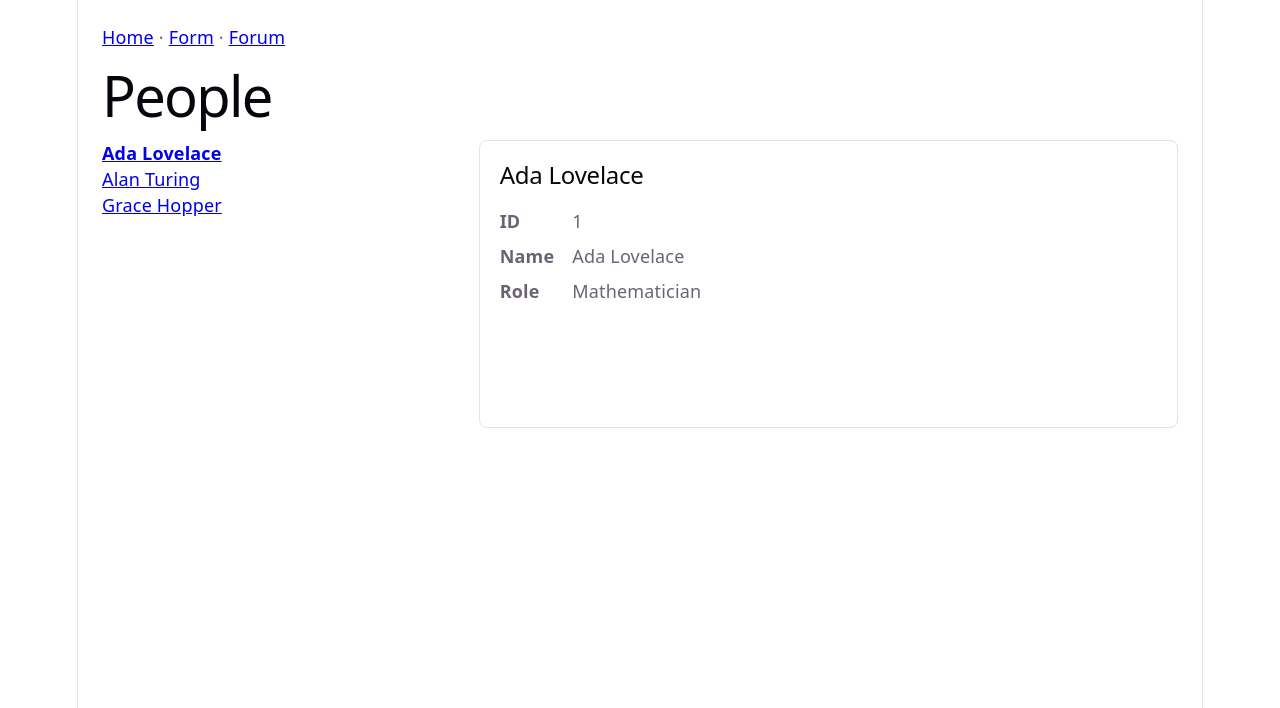
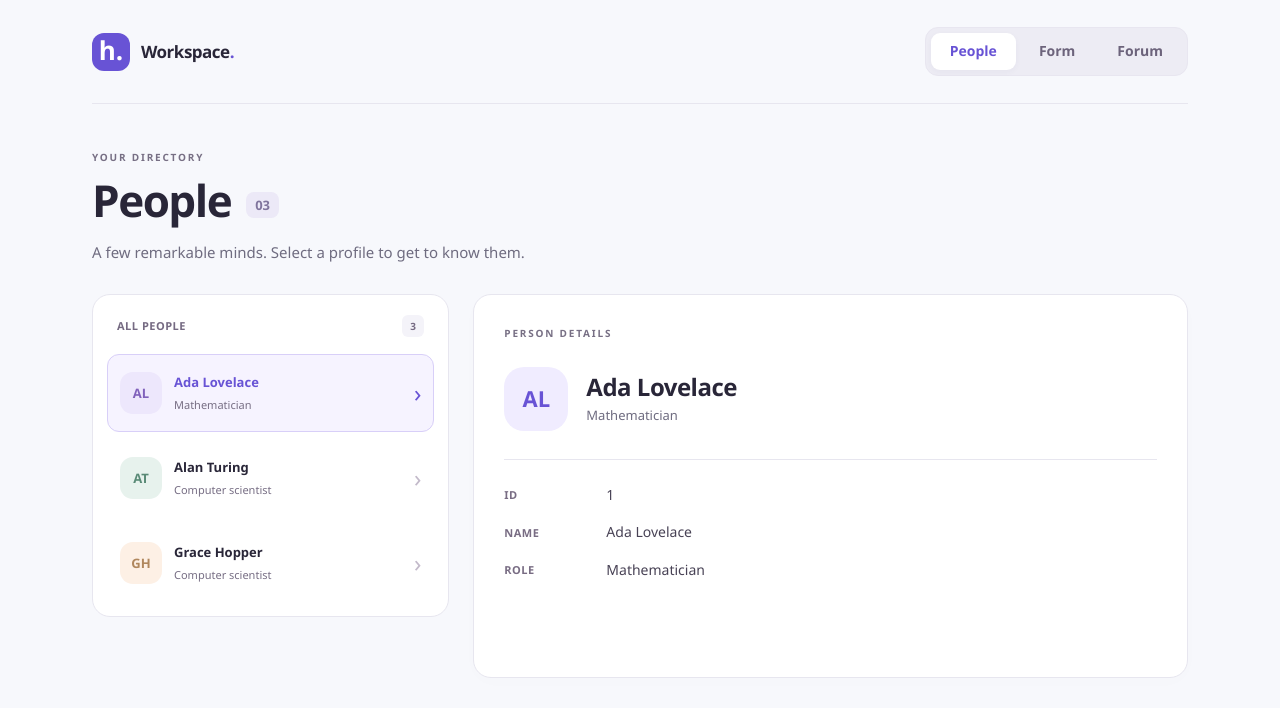
Before and after one commit to ngochuong-money/24520639_Huong, a React (Vite) app in the folder Lab_04_EX/: page /people/1 in a window 1280 px wide. Shown: the top 708 px of the page. Built offline with nearby package versions, Linux system fonts and the light colour scheme.

Commit message:
style: refresh people form and forum interface

```diff
--- a/Lab_04_EX/src/App.css
+++ b/Lab_04_EX/src/App.css
@@ -1,223 +1,59 @@
 .detail-pane {
-  box-sizing: border-box;
-  /* Reserve the same space before and after the lazy route loads. */
-  block-size: 16rem;
+  block-size: 24rem;
+  min-width: 0;
   align-self: start;
   overflow: auto;
-  padding: 20px;
+  padding: 30px;
   border: 1px solid var(--border);
-  border-radius: 8px;
+  border-radius: 18px;
+  background: var(--surface);
+  box-shadow: 0 4px 20px #33294803;
 }
 
-.person-details {
-  display: grid;
-  grid-template-columns: max-content minmax(0, 1fr);
-  gap: 0.5rem 1rem;
+.empty-profile { display: flex; flex-direction: column; justify-content: center; align-items: center; text-align: center; }
+.empty-profile-icon { display: grid; place-items: center; width: 78px; height: 78px; margin-bottom: 23px; color: #8c78d5; background: var(--accent-bg); border: 1px solid #e7e0fc; border-radius: 24px; transform: rotate(-6deg); }
+.empty-profile-icon svg { width: 43px; height: 43px; transform: rotate(6deg); }
+.empty-profile .eyebrow { margin-bottom: 10px; font-size: 9px; letter-spacing: 1.5px; }
+.empty-profile h2 { margin-bottom: 8px; font-size: 23px; }
+.empty-profile > p:not(.eyebrow) { font-size: 14px; }
+.empty-profile-hint { margin-top: 24px; color: #786e82; font-size: 11px; }
+.person-detail > .eyebrow { margin-bottom: 26px; }
+.person-profile { display: grid; grid-template-columns: 64px minmax(0, 1fr); column-gap: 18px; margin-bottom: 28px; }
+.profile-avatar { grid-row: span 2; display: grid; place-items: center; width: 64px; height: 64px; background: var(--accent-bg); color: var(--accent); border-radius: 20px; font-size: 22px; font-weight: 650; }
+.person-profile h2 { align-self: end; margin: 0 0 3px; font-size: 24px; }
+.person-profile p { font-size: 13px; }
+.person-details { display: grid; grid-template-columns: 82px minmax(0, 1fr); gap: 15px 20px; margin: 0; padding-top: 24px; border-top: 1px solid var(--border); }
+.person-details dt { align-self: center; font-size: 11px; font-weight: 650; letter-spacing: 0.5px; text-transform: uppercase; color: #786c83; }
+.person-details dd { margin: 0; color: #484255; font-size: 14px; overflow-wrap: anywhere; }
+.not-found { display: flex; flex-direction: column; justify-content: center; align-items: start; gap: 14px; }
+.not-found h2 { margin: 0; }
+.not-found p { font-size: 14px; }
+.not-found a { font-size: 14px; font-weight: 600; }
+.skeleton { padding-top: 55px; }
+.skeleton-line { display: block; height: 14px; max-width: 85%; margin-block: 22px; border-radius: 6px; background: #efedf6; }
+.skeleton-title { width: 55%; height: 26px; background: #e8e3f4; }
+
+.channel-list { display: flex; flex-wrap: wrap; gap: 8px; width: fit-content; max-width: 100%; margin: 0 0 24px; padding: 6px; list-style: none; border: 1px solid var(--border); border-radius: 15px; background: var(--surface); }
+.channel-list button { padding: 9px 17px; border: 1px solid transparent; border-radius: 10px; color: #756c87; background: transparent; font-size: 13px; font-weight: 600; transition: background 150ms; }
+.channel-list button:hover { background: var(--accent-bg); }
+.channel-list button[aria-pressed="true"] { color: white; background: var(--accent); box-shadow: 0 3px 7px #6853d51c; }
+.forum-messages { min-height: 260px; padding: 28px; border: 1px solid var(--border); border-radius: 18px; background: var(--surface); }
+.forum-messages h2 { display: flex; flex-wrap: wrap; align-items: center; gap: 12px; margin: 0 0 28px; font-size: 18px; }
+.channel-tag { padding: 3px 10px; border-radius: 6px; color: var(--accent); background: var(--accent-bg); font-size: 11px; font-weight: 500; letter-spacing: 0; }
+.forum-messages dl { margin: 0; }
+.forum-messages dt { display: flex; align-items: center; gap: 9px; color: var(--text-h); font-size: 14px; font-weight: 650; }
+.forum-messages dt::before { content: ''; width: 7px; height: 7px; border-radius: 50%; background: #9f8de4; }
+.forum-messages dd { margin: 7px 0 22px 16px; padding-bottom: 22px; border-bottom: 1px solid var(--border); overflow-wrap: anywhere; font-size: 14px; }
+.forum-messages dd:last-child { margin-bottom: 0; padding-bottom: 0; border: 0; }
+.forum-messages > p { font-size: 14px; }
+.forum-messages [role="alert"] { margin-bottom: 16px; padding: 12px; border-radius: 8px; color: #aa4055; background: #fff2f4; overflow-wrap: anywhere; }
+
+@media (max-width: 640px) {
+  .detail-pane { padding: 24px; }
+  .person-profile { grid-template-columns: 52px minmax(0, 1fr); column-gap: 13px; }
+  .profile-avatar { width: 52px; height: 52px; border-radius: 16px; font-size: 18px; }
+  .person-profile h2 { font-size: 21px; }
+  .person-details { grid-template-columns: 64px minmax(0, 1fr); gap: 15px; }
+  .forum-messages { padding: 22px; }
+  .channel-list button { padding: 9px 12px; }
 }
-
-.person-details dt {
-  font-weight: 700;
-}
-
-.person-details dd {
-  margin: 0;
-  overflow-wrap: anywhere;
-}
-
-.skeleton-line {
-  display: block;
-  height: 1rem;
-  margin-block: 0.75rem;
-  border-radius: 4px;
-  background: var(--border);
-}
-
-.skeleton-title {
-  width: 40%;
-  height: 1.5rem;
-}
-
-.counter {
-  font-size: 16px;
-  padding: 5px 10px;
-  border-radius: 5px;
-  color: var(--accent);
-  background: var(--accent-bg);
-  border: 2px solid transparent;
-  transition: border-color 0.3s;
-  margin-bottom: 24px;
-
-  &:hover {
-    border-color: var(--accent-border);
-  }
-  &:focus-visible {
-    outline: 2px solid var(--accent);
-    outline-offset: 2px;
-  }
-}
-
-.hero {
-  position: relative;
-
-  .base,
-  .framework,
-  .vite {
-    inset-inline: 0;
-    margin: 0 auto;
-  }
-
-  .base {
-    width: 170px;
-    position: relative;
-    z-index: 0;
-  }
-
-  .framework,
-  .vite {
-    position: absolute;
-  }
-
-  .framework {
-    z-index: 1;
-    top: 34px;
-    height: 28px;
-    transform: perspective(2000px) rotateZ(300deg) rotateX(44deg) rotateY(39deg)
-      scale(1.4);
-  }
-
-  .vite {
-    z-index: 0;
-    top: 107px;
-    height: 26px;
-    width: auto;
-    transform: perspective(2000px) rotateZ(300deg) rotateX(40deg) rotateY(39deg)
-      scale(0.8);
-  }
-}
-
-#center {
-  display: flex;
-  flex-direction: column;
-  gap: 25px;
-  place-content: center;
-  place-items: center;
-  flex-grow: 1;
-
-  @media (max-width: 1024px) {
-    padding: 32px 20px 24px;
-    gap: 18px;
-  }
-}
-
-#next-steps {
-  display: flex;
-  border-top: 1px solid var(--border);
-  text-align: left;
-
-  & > div {
-    flex: 1 1 0;
-    padding: 32px;
-    @media (max-width: 1024px) {
-      padding: 24px 20px;
-    }
-  }
-
-  .icon {
-    margin-bottom: 16px;
-    width: 22px;
-    height: 22px;
-  }
-
-  @media (max-width: 1024px) {
-    flex-direction: column;
-    text-align: center;
-  }
-}
-
-#docs {
-  border-right: 1px solid var(--border);
-
-  @media (max-width: 1024px) {
-    border-right: none;
-    border-bottom: 1px solid var(--border);
-  }
-}
-
-#next-steps ul {
-  list-style: none;
-  padding: 0;
-  display: flex;
-  gap: 8px;
-  margin: 32px 0 0;
-
-  .logo {
-    height: 18px;
-  }
-
-  a {
-    color: var(--text-h);
-    font-size: 16px;
-    border-radius: 6px;
-    background: var(--social-bg);
-    display: flex;
-    padding: 6px 12px;
-    align-items: center;
-    gap: 8px;
-    text-decoration: none;
-    transition: box-shadow 0.3s;
-
-    &:hover {
-      box-shadow: var(--shadow);
-    }
-    .button-icon {
-      height: 18px;
-      width: 18px;
-    }
-  }
-
-  @media (max-width: 1024px) {
-    margin-top: 20px;
-    flex-wrap: wrap;
-    justify-content: center;
-
-    li {
-      flex: 1 1 calc(50% - 8px);
-    }
-
-    a {
-      width: 100%;
-      justify-content: center;
-      box-sizing: border-box;
-    }
-  }
-}
-
-#spacer {
-  height: 88px;
-  border-top: 1px solid var(--border);
-  @media (max-width: 1024px) {
-    height: 48px;
-  }
-}
-
-.ticks {
-  position: relative;
-  width: 100%;
-
-  &::before,
-  &::after {
-    content: '';
-    position: absolute;
-    top: -4.5px;
-    border: 5px solid transparent;
-  }
-
-  &::before {
-    left: 0;
-    border-left-color: var(--border);
-  }
-  &::after {
-    right: 0;
-    border-right-color: var(--border);
-  }
-}
--- a/Lab_04_EX/src/App.jsx
+++ b/Lab_04_EX/src/App.jsx
@@ -4,6 +4,7 @@ import PeopleLayout from './PeopleLayout.jsx';
 import Skeleton from './Skeleton.jsx';
 import SimpleForm from './SimpleForm.jsx';
 import ForumPage from './ForumPage.jsx';
+import PeopleEmptyState from './PeopleEmptyState.jsx';
 import './App.css';
 
 const PersonDetail = lazy(() => import('./PersonDetail'));
@@ -17,7 +18,7 @@ export default function App() {
       <Route path="people" element={<PeopleLayout />}>
         <Route
           index
-          element={<p className="detail-pane">Select a person to view their details.</p>}
+          element={<PeopleEmptyState />}
         />
         <Route
           path=":id"
--- /dev/null
+++ b/Lab_04_EX/src/AppNav.jsx
@@ -0,0 +1,23 @@
+import { Link, NavLink } from 'react-router';
+
+export default function AppNav() {
+  return (
+    <header className="app-header">
+      <Link to="/people" className="brand" aria-label="Workspace home">
+        <span className="brand-mark" aria-hidden="true">h.</span>
+        <span className="brand-name">Workspace<span className="brand-dot">.</span></span>
+      </Link>
+      <nav className="app-nav" aria-label="Main navigation">
+        {['people', 'form', 'forum'].map((page) => (
+          <NavLink
+            key={page}
+            to={`/${page}`}
+            className={({ isActive }) => isActive ? 'active' : undefined}
+          >
+            {page[0].toUpperCase() + page.slice(1)}
+          </NavLink>
+        ))}
+      </nav>
+    </header>
+  );
+}
--- a/Lab_04_EX/src/ForumPage.jsx
+++ b/Lab_04_EX/src/ForumPage.jsx
@@ -1,5 +1,6 @@
 import { useState, useId, Fragment } from 'react';
 import { useForumMessages } from './useForumMessages';
+import AppNav from './AppNav.jsx';
 
 const CHANNELS = ['nasa', 'esports-tribunal', 'notNasa'];
 
@@ -9,8 +10,13 @@ export default function ForumPage() {
   const headingId = useId();
 
   return (
-    <section aria-labelledby={headingId}>
-      <h1 id={headingId}>Forum</h1>
+    <main className="page-shell forum-page" aria-labelledby={headingId}>
+      <AppNav />
+      <header className="page-heading">
+        <p className="eyebrow">ROOM FOR CONVERSATION</p>
+        <h1 id={headingId}>Forum</h1>
+        <p>Pick a channel and catch up with the conversation.</p>
+      </header>
 
       <nav aria-label="Channels">
         <ul className="channel-list">
@@ -28,7 +34,8 @@ export default function ForumPage() {
         </ul>
       </nav>
 
-      <section aria-live="polite" aria-label={`Messages in ${channelId}`}>
+      <section className="forum-messages" aria-live="polite" aria-label={`Messages in ${channelId}`}>
+        <h2>Messages <span className="channel-tag">{channelId}</span></h2>
         {error && <p role="alert">Could not load messages: {error}</p>}
         {msgs.length === 0 && !error ? (
           <p>No messages yet.</p>
@@ -43,6 +50,6 @@ export default function ForumPage() {
           </dl>
         )}
       </section>
-    </section>
+    </main>
   );
 }
--- a/Lab_04_EX/src/PeopleLayout.css
+++ b/Lab_04_EX/src/PeopleLayout.css
@@ -1,33 +1,23 @@
-.people-page {
-  padding: 24px;
-  text-align: left;
-}
-
-.people-layout {
-  display: grid;
-  grid-template-columns: minmax(280px, 1fr) 2fr;
-  gap: 1.5rem;
-  align-items: start;
-}
-
-.people-layout > * {
-  min-width: 0;
-  overflow-wrap: anywhere;
-}
-
-.people-list {
-  list-style: none;
-  margin: 0;
-  padding: 0;
-}
-
-.people-list a.active,
-.people-list a[aria-current="page"] {
-  font-weight: 700;
-}
+.people-layout { display: grid; grid-template-columns: minmax(280px, 1fr) 2fr; gap: 24px; align-items: start; }
+.people-layout > * { min-width: 0; overflow-wrap: anywhere; }
+.directory-panel { padding: 20px 14px 14px; border: 1px solid var(--border); border-radius: 18px; background: var(--surface); }
+.directory-heading { display: flex; justify-content: space-between; align-items: center; margin: 0 10px 17px; color: #756a82; font-size: 11px; font-weight: 650; letter-spacing: 0.5px; text-transform: uppercase; }
+.directory-heading span { display: grid; place-items: center; min-width: 22px; height: 22px; border-radius: 6px; background: var(--surface-muted); color: #766b83; font-size: 10px; }
+.people-list { display: grid; gap: 7px; list-style: none; margin: 0; padding: 0; }
+.people-list a { display: flex; align-items: center; gap: 12px; min-height: 78px; padding: 14px 12px; border: 1px solid transparent; border-radius: 12px; color: var(--text-h); text-decoration: none; transition: border-color 150ms, background 150ms; }
+.people-list a:hover { background: #f7f5fc; }
+.people-list a.active { background: #f6f3ff; border-color: var(--accent-border); }
+.person-avatar { display: grid; flex-shrink: 0; place-items: center; width: 42px; height: 42px; border-radius: 13px; background: #ede7fc; color: #8061bb; font-size: 13px; font-weight: 650; }
+.people-list li:nth-child(2) .person-avatar { background: #e7f2ed; color: #598a76; }
+.people-list li:nth-child(3) .person-avatar { background: #fdf0e5; color: #b0875d; }
+.person-summary { display: flex; flex: 1; min-width: 0; flex-direction: column; gap: 3px; }
+.person-summary strong { font-size: 13px; font-weight: 600; }
+.person-summary > span { color: #776e84; font-size: 11px; }
+.person-arrow { color: #c3baca; font-size: 24px; font-weight: 300; line-height: 1; }
+.people-list a.active .person-summary strong, .people-list a.active .person-arrow { color: var(--accent); }
 
 @media (max-width: 640px) {
-  .people-layout {
-    grid-template-columns: 1fr;
-  }
+  .people-layout { grid-template-columns: 1fr; gap: 18px; }
+  .directory-panel { padding: 18px 12px 12px; }
+  .people-list a { min-height: 69px; padding: 11px 12px; }
 }
--- a/Lab_04_EX/src/PeopleLayout.jsx
+++ b/Lab_04_EX/src/PeopleLayout.jsx
@@ -1,22 +1,20 @@
-import { Link, NavLink, Outlet } from 'react-router';
+import { NavLink, Outlet } from 'react-router';
 import { people } from './data/people.js';
+import AppNav from './AppNav.jsx';
 import './PeopleLayout.css';
 
 export default function PeopleLayout() {
   return (
-    <main className="people-page">
-      <Link to="/">Home</Link>
-      {' · '}
-      <NavLink to="/form" className={({ isActive }) => isActive ? 'active' : undefined}>
-        Form
-      </NavLink>
-      {' · '}
-      <NavLink to="/forum" className={({ isActive }) => isActive ? 'active' : undefined}>
-        Forum
-      </NavLink>
-      <h1>People</h1>
+    <main className="page-shell people-page">
+      <AppNav />
+      <header className="page-heading">
+        <p className="eyebrow">YOUR DIRECTORY</p>
+        <h1>People<span className="heading-count">{String(people.length).padStart(2, '0')}</span></h1>
+        <p>A few remarkable minds. Select a profile to get to know them.</p>
+      </header>
       <section className="people-layout" aria-label="People directory">
-        <nav aria-label="People directory">
+        <nav className="directory-panel" aria-label="People directory">
+          <h2 className="directory-heading">All people <span>{people.length}</span></h2>
           <ul className="people-list">
             {people.map((person) => (
               <li key={person.id}>
@@ -24,7 +22,14 @@ export default function PeopleLayout() {
                   to={person.id}
                   className={({ isActive }) => isActive ? 'active' : undefined}
                 >
-                  {person.name}
+                  <span className="person-avatar" aria-hidden="true">
+                    {person.name.split(' ').map((part) => part[0]).slice(0, 2).join('')}
+                  </span>
+                  <span className="person-summary">
+                    <strong>{person.name}</strong>
+                    <span>{person.role}</span>
+                  </span>
+                  <span className="person-arrow" aria-hidden="true">›</span>
                 </NavLink>
               </li>
             ))}
--- a/Lab_04_EX/src/PersonDetail.jsx
+++ b/Lab_04_EX/src/PersonDetail.jsx
@@ -12,7 +12,14 @@ export default function PersonDetail() {
 
   return (
     <section className="detail-pane person-detail" aria-labelledby="person-heading">
-      <h2 id="person-heading">{person.name}</h2>
+      <p className="eyebrow">PERSON DETAILS</p>
+      <header className="person-profile">
+        <span className="profile-avatar" aria-hidden="true">
+          {person.name.split(' ').map((part) => part[0]).slice(0, 2).join('')}
+        </span>
+        <h2 id="person-heading">{person.name}</h2>
+        <p>{person.role}</p>
+      </header>
       <dl className="person-details">
         <dt>ID</dt>
         <dd>{person.id}</dd>
--- a/Lab_04_EX/src/index.css
+++ b/Lab_04_EX/src/index.css
@@ -1,111 +1,61 @@
 :root {
-  --text: #6b6375;
-  --text-h: #08060d;
-  --bg: #fff;
-  --border: #e5e4e7;
-  --code-bg: #f4f3ec;
-  --accent: #aa3bff;
-  --accent-bg: rgba(170, 59, 255, 0.1);
-  --accent-border: rgba(170, 59, 255, 0.5);
-  --social-bg: rgba(244, 243, 236, 0.5);
-  --shadow:
-    rgba(0, 0, 0, 0.1) 0 10px 15px -3px, rgba(0, 0, 0, 0.05) 0 4px 6px -2px;
-
-  --sans: system-ui, 'Segoe UI', Roboto, sans-serif;
-  --heading: system-ui, 'Segoe UI', Roboto, sans-serif;
-  --mono: ui-monospace, Consolas, monospace;
-
-  font: 18px/145% var(--sans);
-  letter-spacing: 0.18px;
-  color-scheme: light dark;
+  --text: #6f6c80;
+  --text-h: #292638;
+  --bg: #f7f8fc;
+  --surface: #ffffff;
+  --surface-muted: #f4f3f9;
+  --border: #e7e6ef;
+  --accent: #6853d5;
+  --accent-bg: #f0ecff;
+  --accent-border: #d8cff8;
+  --code-bg: #f4f3f9;
+  --sans: 'Segoe UI', system-ui, -apple-system, sans-serif;
+  --mono: 'Cascadia Code', Consolas, monospace;
+  font: 16px/1.6 var(--sans);
   color: var(--text);
   background: var(--bg);
+  color-scheme: light;
   font-synthesis: none;
   text-rendering: optimizeLegibility;
   -webkit-font-smoothing: antialiased;
-  -moz-osx-font-smoothing: grayscale;
-
-  @media (max-width: 1024px) {
-    font-size: 16px;
-  }
 }
 
-@media (prefers-color-scheme: dark) {
-  :root {
-    --text: #9ca3af;
-    --text-h: #f3f4f6;
-    --bg: #16171d;
-    --border: #2e303a;
-    --code-bg: #1f2028;
-    --accent: #c084fc;
-    --accent-bg: rgba(192, 132, 252, 0.15);
-    --accent-border: rgba(192, 132, 252, 0.5);
-    --social-bg: rgba(47, 48, 58, 0.5);
-    --shadow:
-      rgba(0, 0, 0, 0.4) 0 10px 15px -3px, rgba(0, 0, 0, 0.25) 0 4px 6px -2px;
-  }
+* { box-sizing: border-box; }
+body { margin: 0; min-width: 320px; }
+#root { min-height: 100svh; }
+a { color: var(--accent); text-underline-offset: 4px; }
+button, input { font: inherit; }
+button { cursor: pointer; }
+button:disabled { cursor: not-allowed; }
+button, a, input { -webkit-tap-highlight-color: transparent; }
+:focus-visible { outline: 3px solid #b6a7f3; outline-offset: 4px; }
+h1, h2, h3 { color: var(--text-h); line-height: 1.25; }
+h1 { margin: 8px 0 12px; font-size: clamp(2rem, 4vw, 2.75rem); font-weight: 650; letter-spacing: -1.5px; }
+h2 { margin: 0 0 12px; font-size: 1.4rem; font-weight: 650; letter-spacing: -0.5px; }
+p { margin: 0; }
+code { font-family: var(--mono); font-size: 0.875rem; }
 
-  #social .button-icon {
-    filter: invert(1) brightness(2);
-  }
+.page-shell { width: 100%; max-width: 1160px; margin: 0 auto; padding: 0 32px 64px; }
+.app-header { display: flex; justify-content: space-between; align-items: center; gap: 24px; min-height: 104px; border-bottom: 1px solid var(--border); }
+.brand { display: inline-flex; align-items: center; gap: 11px; color: var(--text-h); text-decoration: none; }
+.brand-mark { display: grid; place-items: center; width: 38px; height: 38px; border-radius: 12px; background: var(--accent); color: white; font-size: 26px; font-weight: 750; line-height: 1; padding-bottom: 4px; }
+.brand-name { font-size: 17px; font-weight: 650; letter-spacing: -0.5px; }
+.brand-dot { color: var(--accent); }
+.app-nav { display: flex; gap: 4px; padding: 5px; background: #edecf4; border: 1px solid #e8e6f0; border-radius: 13px; }
+.app-nav a { padding: 7px 19px; border-radius: 9px; color: #6c637b; text-decoration: none; font-size: 14px; font-weight: 600; transition: color 150ms, background 150ms; }
+.app-nav a:hover { color: var(--accent); }
+.app-nav a.active { color: var(--accent); background: white; box-shadow: 0 2px 6px #3527600a; }
+.page-heading { margin: 45px 0 30px; }
+.eyebrow { color: #776f84; font-size: 10px; font-weight: 700; letter-spacing: 1.8px; }
+.page-heading > p:last-child { font-size: 15px; }
+.heading-count { display: inline-block; margin-left: 15px; padding: 5px 9px; border-radius: 8px; background: #ece9f7; color: #80759d; font-size: 13px; font-weight: 600; letter-spacing: 0; vertical-align: middle; }
+
+@media (max-width: 640px) {
+  .page-shell { padding: 0 18px 36px; }
+  .app-header { min-height: 86px; gap: 12px; }
+  .app-nav a { padding: 7px 13px; }
+  .page-heading { margin: 30px 0 24px; }
+  .page-heading > p:last-child { font-size: 14px; }
 }
-
-body {
-  margin: 0;
-}
-
-#root {
-  width: 1126px;
-  max-width: 100%;
-  margin: 0 auto;
-  text-align: center;
-  border-inline: 1px solid var(--border);
-  min-height: 100svh;
-  display: flex;
-  flex-direction: column;
-  box-sizing: border-box;
-}
-
-h1,
-h2 {
-  font-family: var(--heading);
-  font-weight: 500;
-  color: var(--text-h);
-}
-
-h1 {
-  font-size: 56px;
-  letter-spacing: -1.68px;
-  margin: 32px 0;
-  @media (max-width: 1024px) {
-    font-size: 36px;
-    margin: 20px 0;
-  }
-}
-h2 {
-  font-size: 24px;
-  line-height: 118%;
-  letter-spacing: -0.24px;
-  margin: 0 0 8px;
-  @media (max-width: 1024px) {
-    font-size: 20px;
-  }
-}
-p {
-  margin: 0;
-}
-
-code,
-.counter {
-  font-family: var(--mono);
-  display: inline-flex;
-  border-radius: 4px;
-  color: var(--text-h);
-}
-
-code {
-  font-size: 15px;
-  line-height: 135%;
-  padding: 4px 8px;
-  background: var(--code-bg);
-}
+@media (max-width: 420px) { .brand-name { display: none; } }
+@media (prefers-reduced-motion: reduce) { *, *::before, *::after { transition: none !important; animation: none !important; } }
```
Also changed, not shown: Lab_04_EX/src/PeopleEmptyState.jsx (added, +16 -0 lines), Lab_04_EX/src/SimpleForm.css (+21 -54 lines), Lab_04_EX/src/SimpleForm.jsx (+8 -4 lines).
